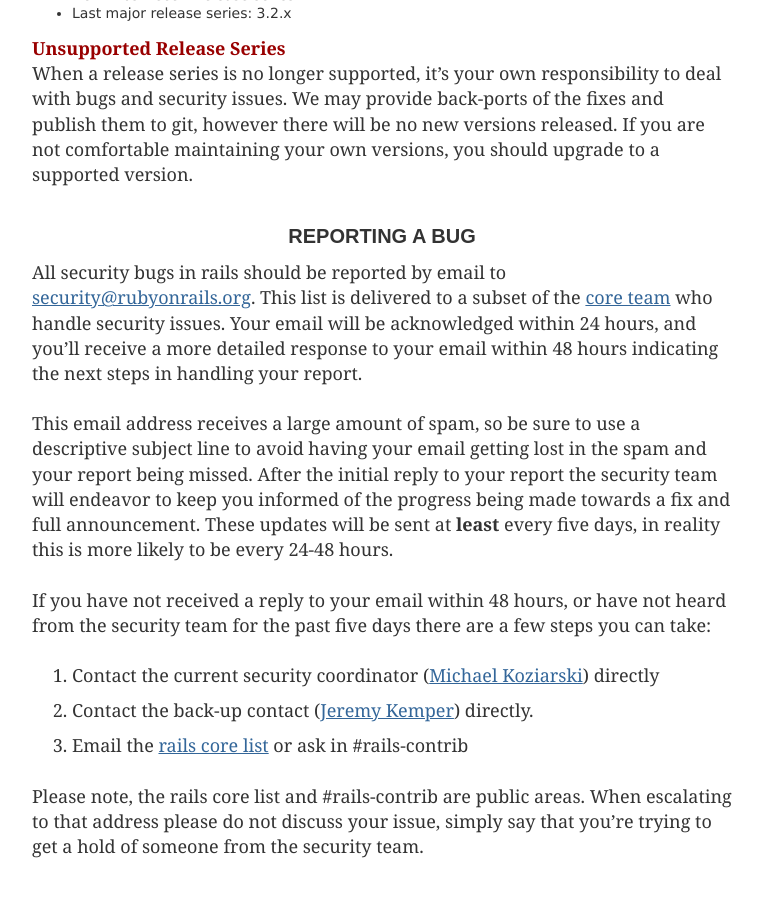
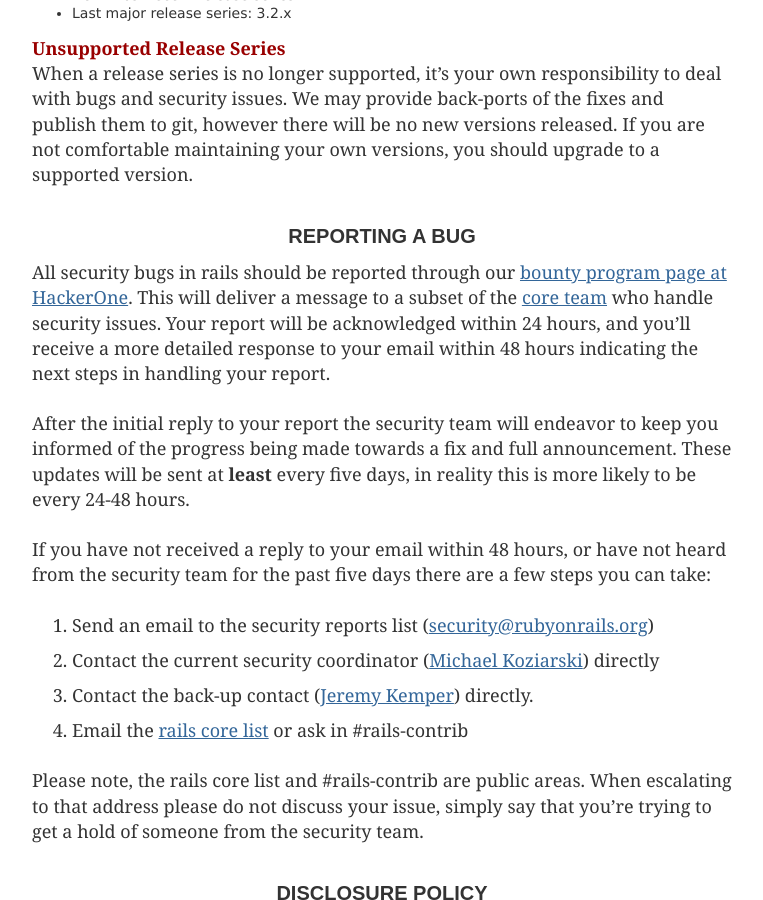
Before and after one commit to rails/homepage-2011, a Jekyll site: the page built from security/index.html, in a window 1280 px wide and 900 px high, scrolled down 727 px. Shown: the whole window, without its empty margins (258-1021 px from the left). Built offline with Jekyll 4.4.1, drawn with Linux system fonts in a browser that asks for light colours; nearby versions of some CDN libraries.

Commit message:
Change our main security channel to HackerOne

```diff
--- a/security/index.html
+++ b/security/index.html
@@ -59,18 +59,16 @@
 
     	<h2>Reporting a bug</h2>
     	<p>
-        All security bugs in rails should be reported by email to
-        <a href="mailto:security@rubyonrails.org">security@rubyonrails.org</a>. This list
-        is delivered to a subset of the <a href="http://www.rubyonrails.org/core">core team</a>
-        who handle security issues. Your email will be acknowledged within 24 hours, and you’ll
+        All security bugs in rails should be reported through our
+        <a href="https://hackerone.com/rails">bounty program page at HackerOne</a>. This will
+        deliver a message to a subset of the <a href="http://www.rubyonrails.org/core">core team</a>
+        who handle security issues. Your report will be acknowledged within 24 hours, and you’ll
         receive a more detailed response to your email within 48 hours indicating the next
         steps in handling your report.
       </p>
 
 	    <p>
-        This email address receives a large amount of spam, so be sure to use a descriptive
-        subject line to avoid having your email getting lost in the spam and your report
-        being missed. After the initial reply to your report the security team will
+        After the initial reply to your report the security team will
         endeavor to keep you informed of the progress being made towards a fix and full
         announcement. These updates will be sent at <strong>least</strong> every five days,
         in reality this is more likely to be every 24-48 hours.
@@ -82,6 +80,7 @@
       </p>
 
     	<ol>
+      	<li>Send an email to the security reports list (<a href="mailto:security@rubyonrails.org">security@rubyonrails.org</a>)</li>
       	<li>Contact the current security coordinator (<a href="mailto:michael@koziarski.com">Michael Koziarski</a>) directly </li>
     		<li>Contact the back-up contact (<a href="mailto:jeremy@bitsweat.net">Jeremy Kemper</a>) directly.</li>
     		<li>Email the <a href="http://groups.google.com/group/rubyonrails-core">rails core list</a> or ask in #rails-contrib</li>
```
